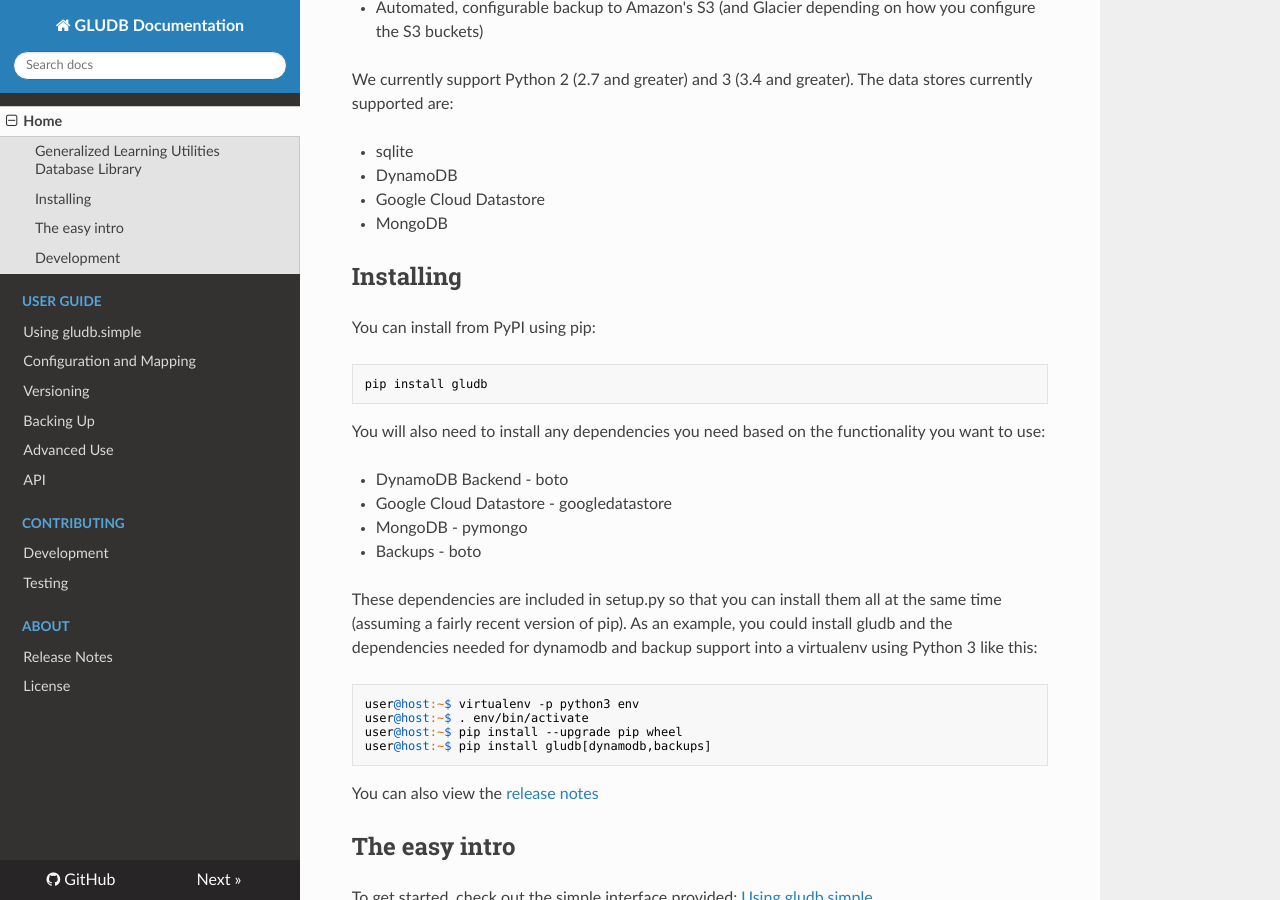
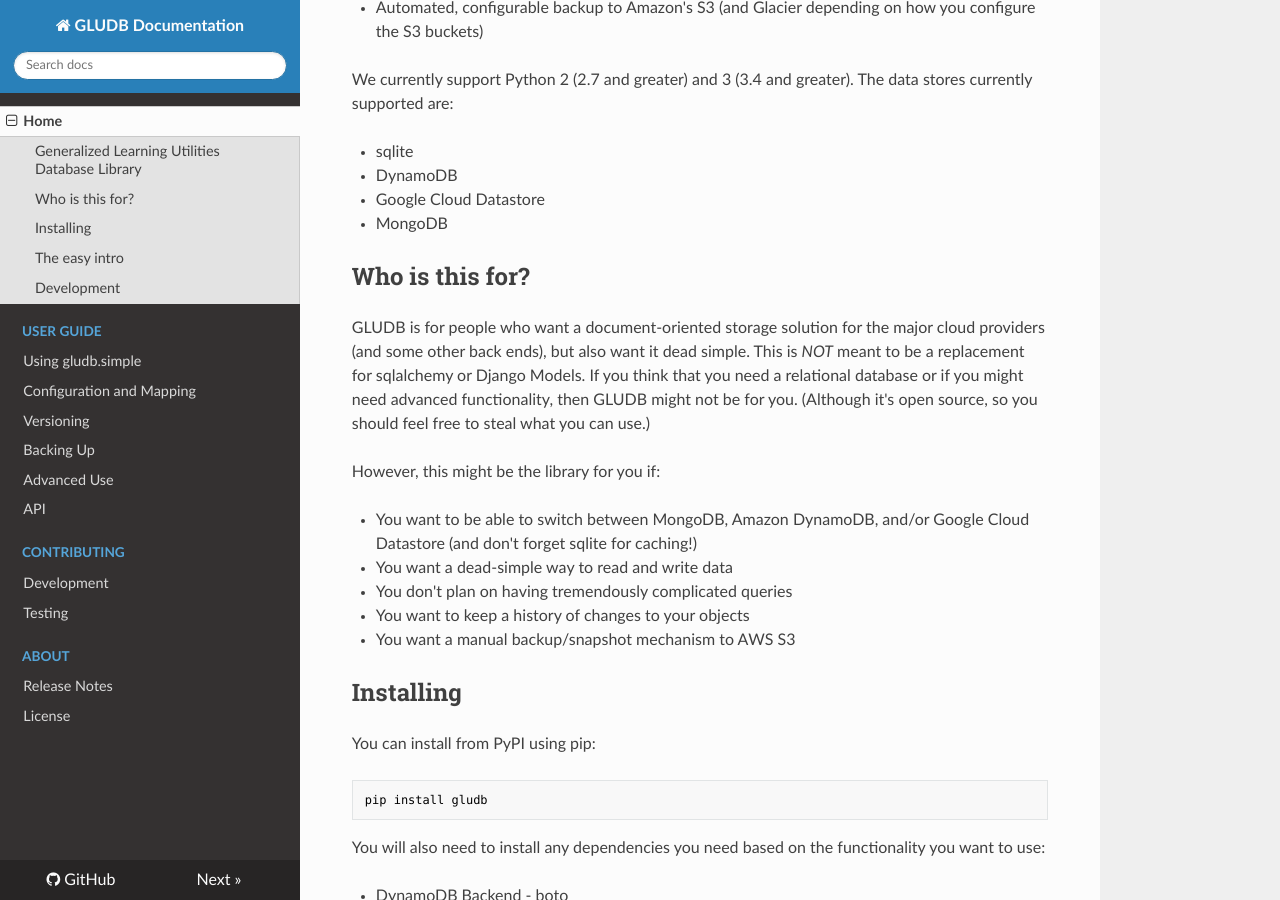
Before and after one commit to memphis-iis/GLUDB, an MkDocs documentation site: the page built from docs/index.md, in a window 1280 px wide and 900 px high, scrolled down 412 px. Built offline with MkDocs 1.6.1, drawn with Linux system fonts in a browser that asks for light colours; nearby versions of some CDN libraries; old or Windows-style settings are respelled for this version of MkDocs.

Commit message:
who is this for in index [ci skip]

```diff
--- a/docs/index.md
+++ b/docs/index.md
@@ -22,6 +22,25 @@
 * DynamoDB
 * Google Cloud Datastore
 * MongoDB
+
+## Who is this for?
+
+GLUDB is for people who want a document-oriented storage solution for the major
+cloud providers (and some other back ends), but also want it dead simple. This
+is *NOT* meant to be a replacement for sqlalchemy or Django Models. If you
+think that you need a relational database or if you might need advanced functionality,
+then GLUDB might not be for you. (Although it's open source, so you should feel
+free to steal what you can use.)
+
+However, this might be the library for you if:
+
+* You want to be able to switch between MongoDB, Amazon DynamoDB, and/or
+  Google Cloud Datastore (and don't forget sqlite for caching!)
+* You want a dead-simple way to read and write data
+* You don't plan on having tremendously complicated queries
+* You want to keep a history of changes to your objects
+* You want a manual backup/snapshot mechanism to AWS S3
+
 
 ## Installing
 
```
